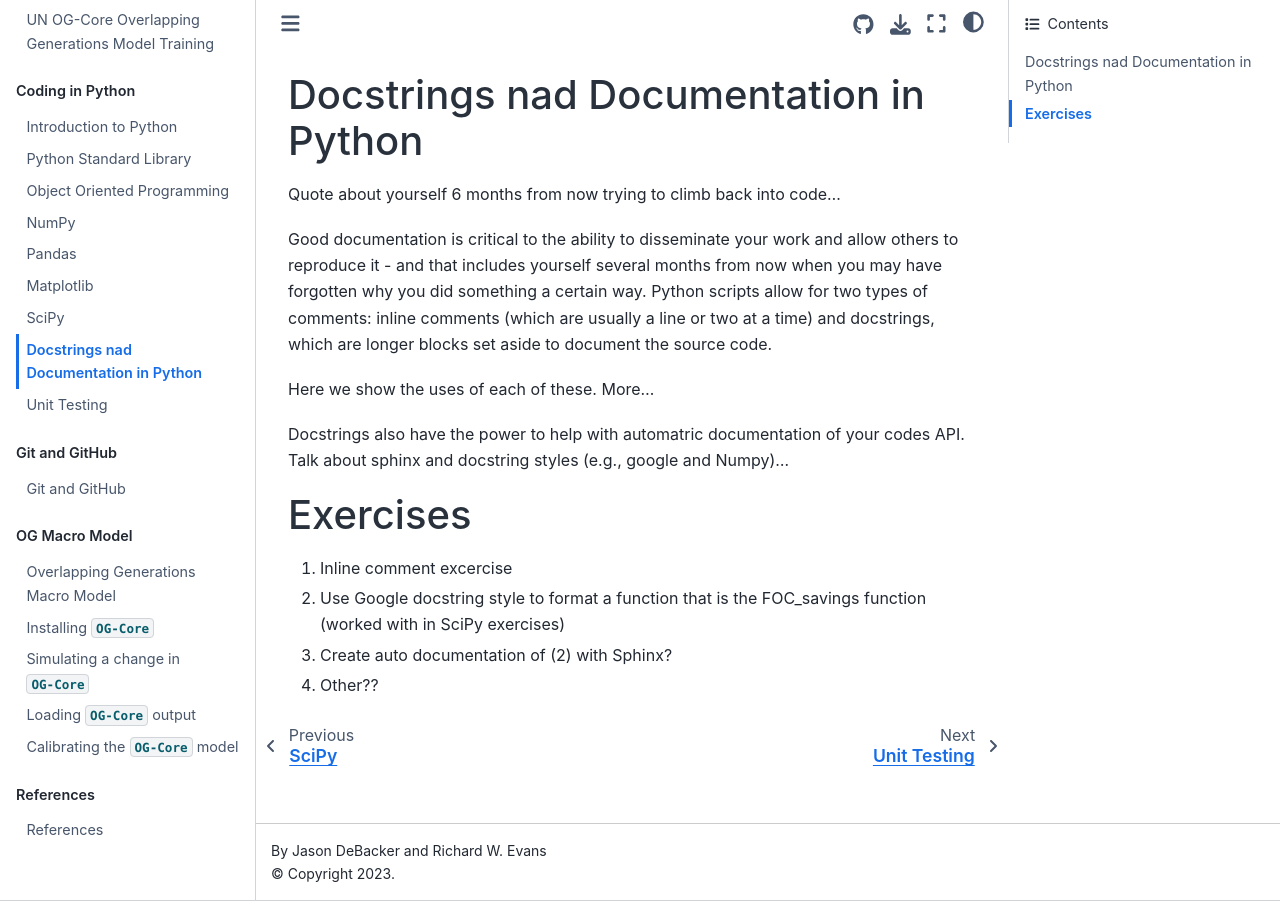
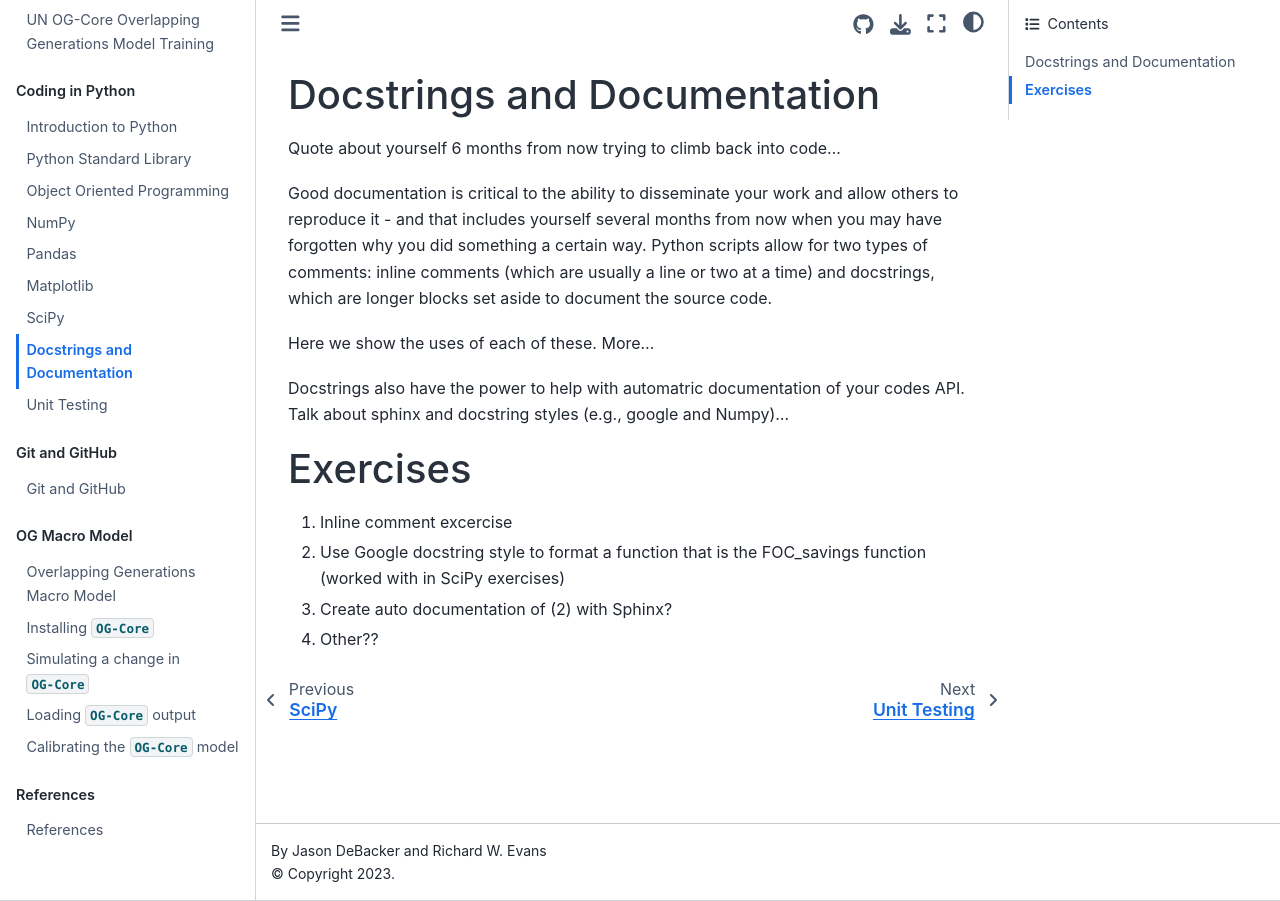
Before and after one commit to jdebacker/UN-OG-Training, a Jupyter Book: the page built from docs/book/python/DocStrings.md, in a window 1280 px wide. Built offline with Jupyter Book 1.0.4 settings and Sphinx 7.4.7 and the Sphinx Book theme 1.1.4, drawn with Linux system fonts in a browser that asks for light colours; pages that are not in the unit, such as notebooks, are missing from menus; comment, search, counter and statistics services are not loaded.

Commit message:
Fixed typo and shortened title in DocStrings.md

```diff
--- a/docs/book/python/DocStrings.md
+++ b/docs/book/python/DocStrings.md
@@ -1,7 +1,7 @@
 (Chap_DocStrings)=
 
 
-# Docstrings nad Documentation in Python
+# Docstrings and Documentation
 
 Quote about yourself 6 months from now trying to climb back into code...
 
```
